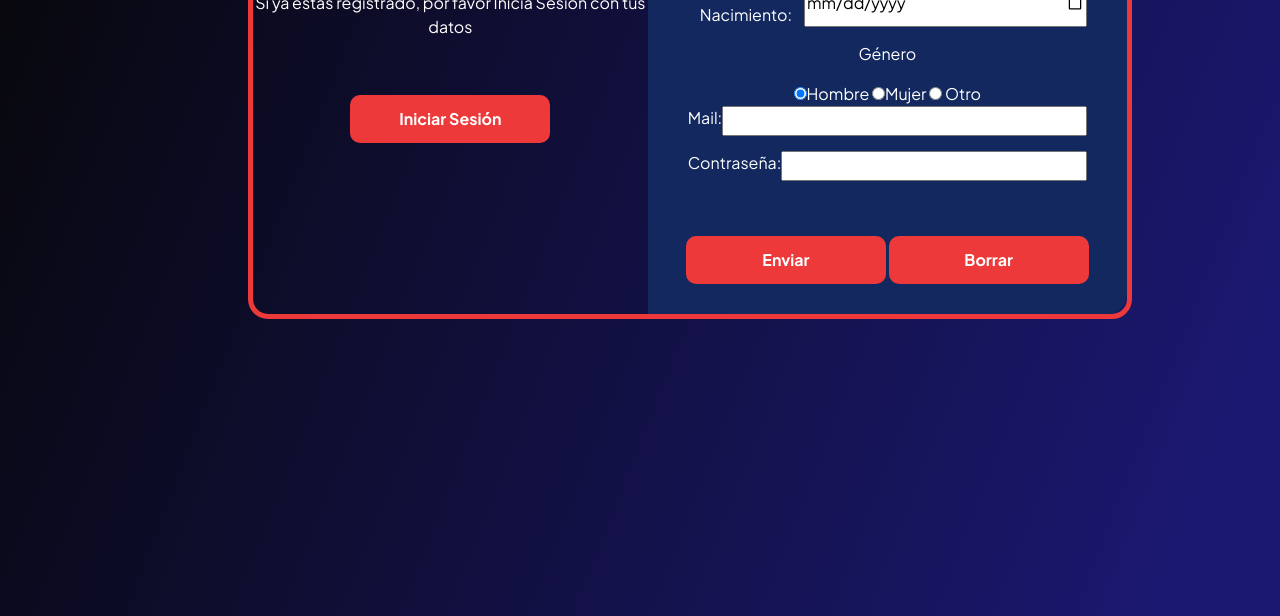
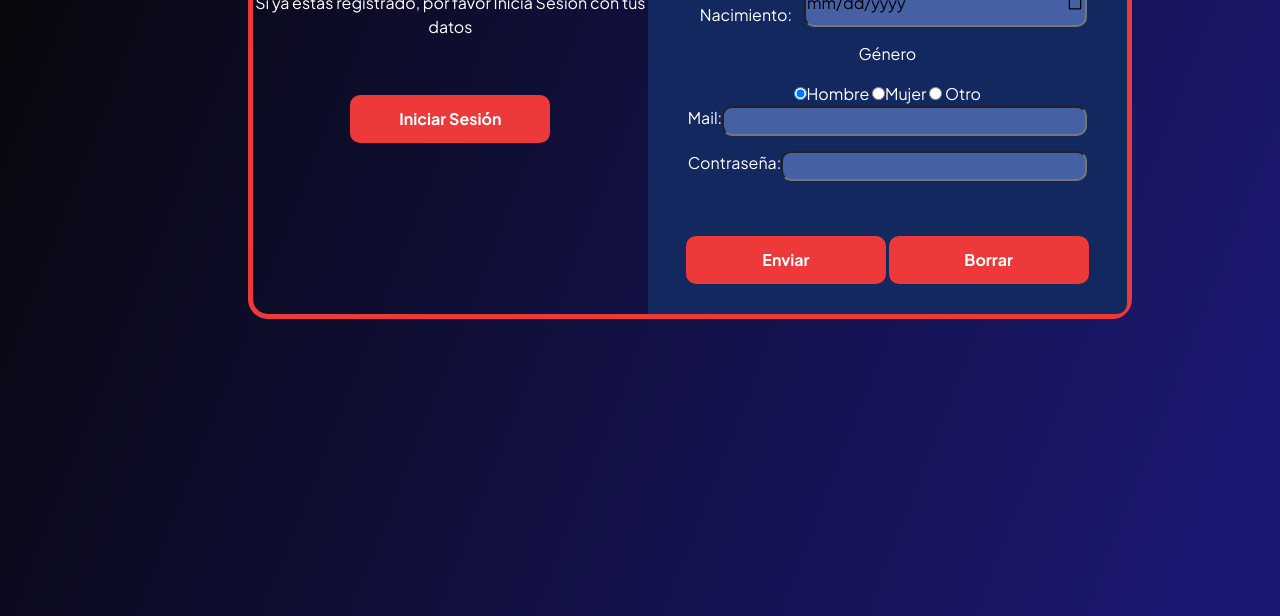
Before and after one commit to nicolas-rosencovich/gimnasio-CaC-24155-grupo3, a plain HTML site: page pages/login.html in a window 1280 px wide. Shown: the part 440-1056 px from the top of the page. Drawn offline with nearby package versions, Linux system fonts and the light colour scheme.

Commit message:
correcciones a un pocod e css

```diff
--- a/css/styles1.css
+++ b/css/styles1.css
@@ -287,21 +287,23 @@ a {
   padding: 30px;
   width: 60%;
   background-color: #12285e;
-  border-top-right-radius: 20px;
-  border-bottom-right-radius: 20px;
+  border-top-right-radius: 10px;
+  border-bottom-right-radius: 10px;
 }
 
 .form-registro label{
   display: flex;
   flex-direction:row;
   margin-bottom: 15px;
-  border-radius: 20px;
+  border-radius: 10px;
   padding: 0 10px;
 
 }
 
 .form-registro label input{
   width: 100%;
+  border-radius: 10px;
+  background-color: #5772bcc2;
 
 }
 /* Responsive Form*/
```
